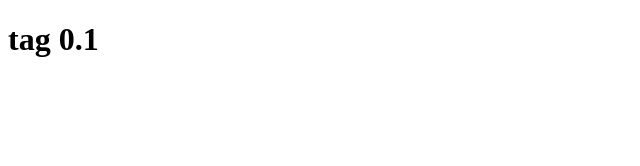
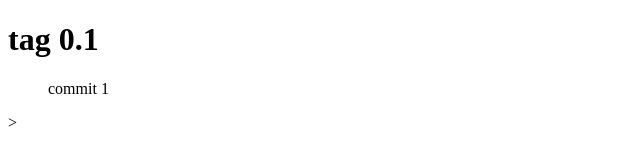
Before and after one commit to jajajabi/PracticaDWEC, a plain HTML site: page index.html in a window 1280 px wide. Shown: the full height of the page, 0-640 px from the left. Drawn offline with Linux system fonts and the light colour scheme.

Commit message:
commit 1 rama develop

```diff
--- a/index.html
+++ b/index.html
@@ -7,5 +7,6 @@
 </head>
 <body>
     <h1>tag 0.1</h1>
+    <ul>commit 1</ul>>
 </body>
 </html>
```
